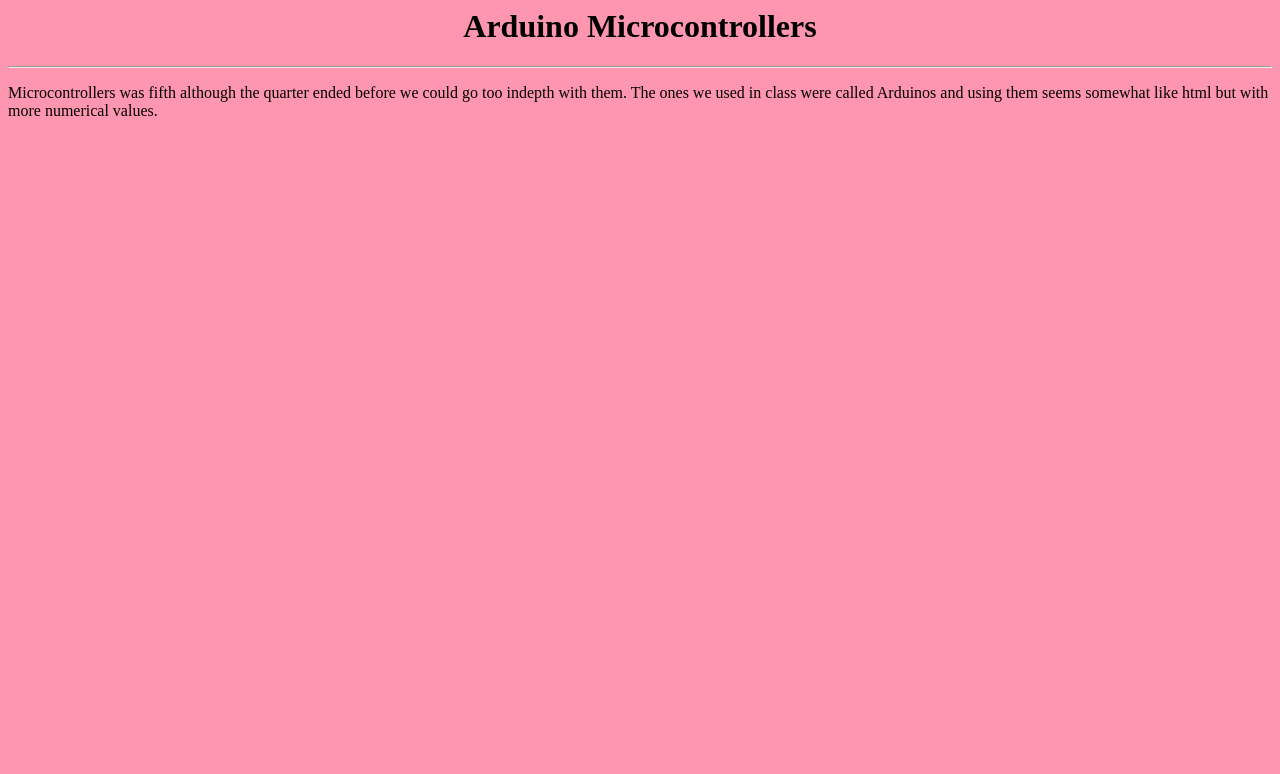
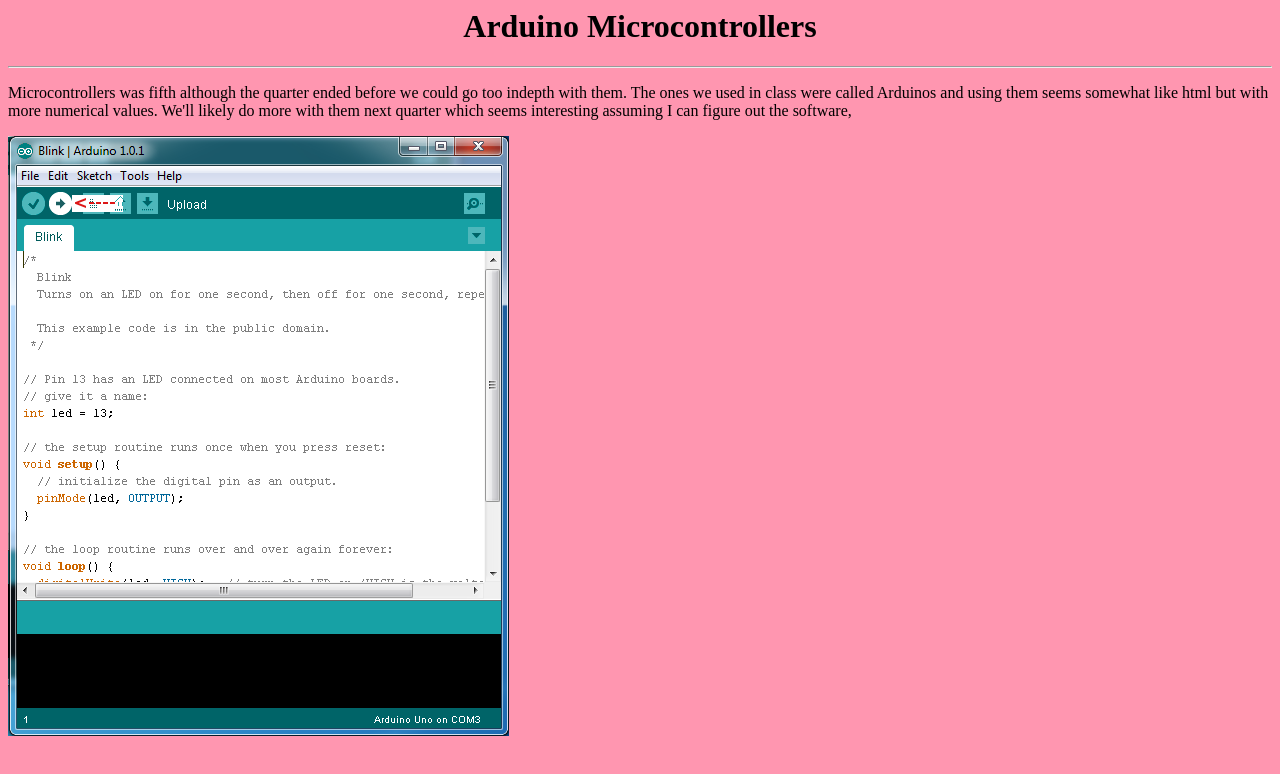
Before and after one commit to LorenzoCo/Engineering, a plain HTML site: page Project Page:Arduino.html in a window 1280 px wide. Drawn offline with Linux system fonts and the light colour scheme.

Commit message:
Update Project Page:Arduino.html

```diff
--- a/Project Page:Arduino.html
+++ b/Project Page:Arduino.html
@@ -8,7 +8,8 @@
       <h1><center>Arduino Microcontrollers</center></h2>
     <hr></hr>
       <p>
-        Microcontrollers was fifth although the quarter ended before we could go too indepth with them. The ones we used in class were called Arduinos and using them seems somewhat like html but with more numerical values.
+        Microcontrollers was fifth although the quarter ended before we could go too indepth with them. The ones we used in class were called Arduinos and using them seems somewhat like html but with more numerical values. We'll likely do more with them next quarter which seems interesting assuming I can figure out the software,
       </p>
+      <img src="arduino-install-17.png">
     </body>
 </html>
```
